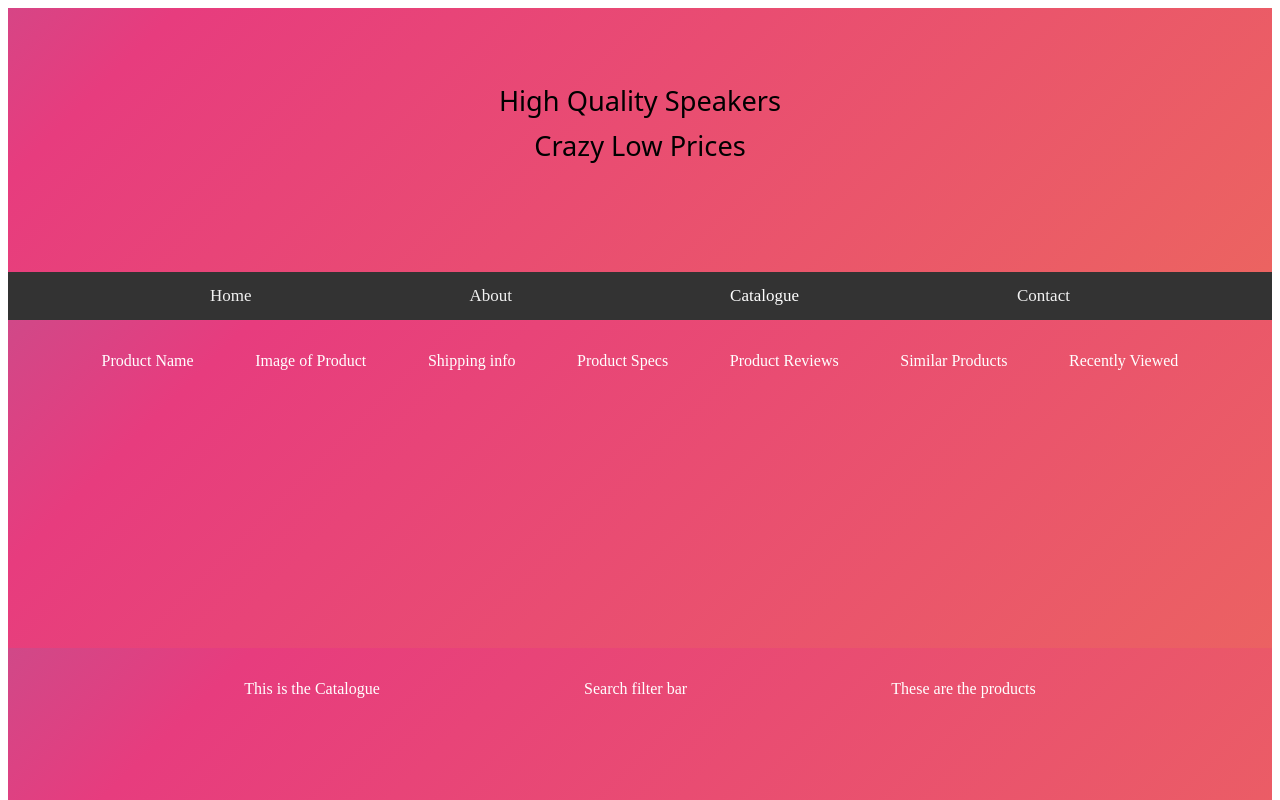
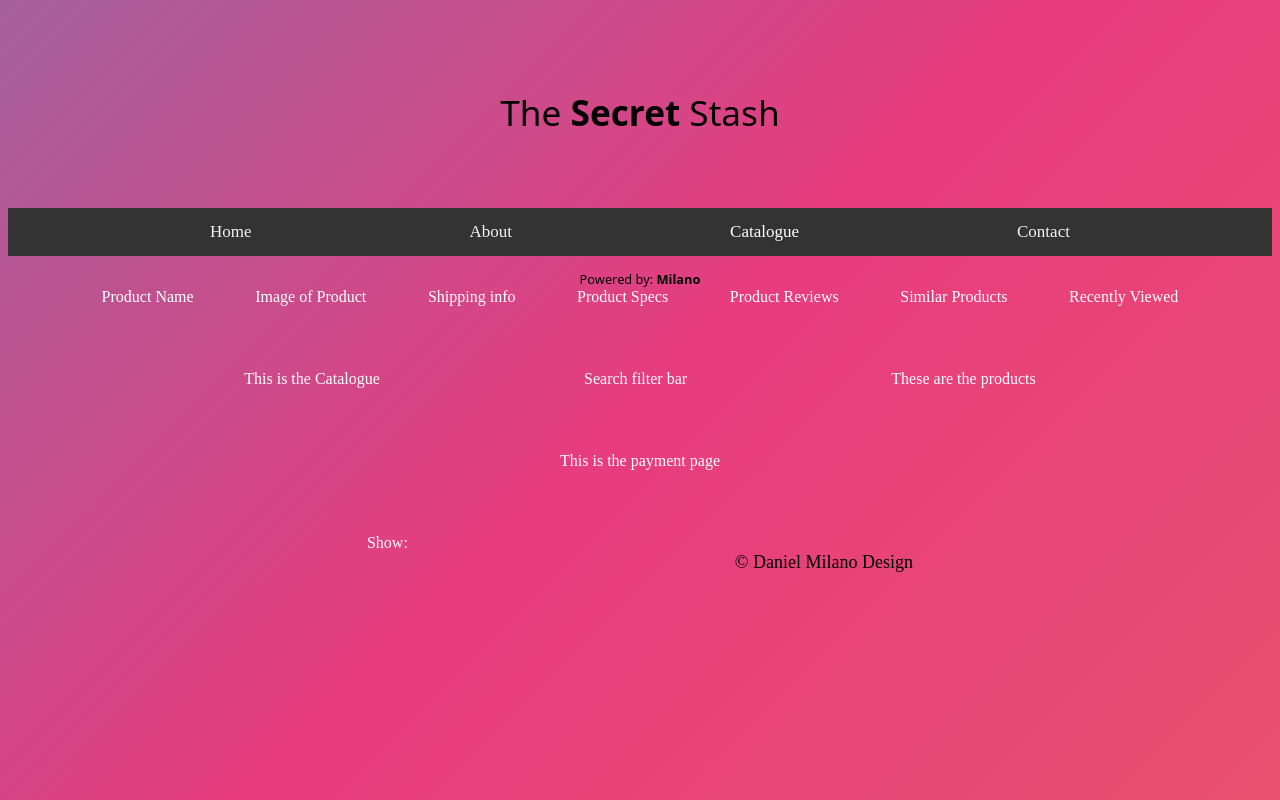
Before and after one commit to milano12345/speakerCatalogue, a React (Create React App) app in the folder catalogue/: page / in a window 1280 px wide. Shown: the top 800 px of the page. Built offline with nearby package versions, Linux system fonts and the light colour scheme.

Commit message:
updated name and header styling, changed gradient to wrap the entire page.

```diff
--- a/catalogue/src/App.css
+++ b/catalogue/src/App.css
@@ -25,9 +25,13 @@
 
 /* Header Styles */
 
-.test {
+.header {
+  margin: 13rem;
+}
+
+body {
   width: 100wh;
-  height: 33vh;
+  height: 100vh;
   color: #fff;
   background: linear-gradient(-45deg, #ee7752, #e73c7e, #23a6d5, #23d5ab);
   background-size: 400% 400%;
@@ -82,14 +86,25 @@
   justify-content: space-between;
 }
 
-h1,
-h6 {
-  font-size: 1.7rem;
+h1 {
+  font-size: 2.2rem;
   font-family: system-ui;
   font-weight: 300;
   text-align: center;
   position: absolute;
   top: 8%;
+  color: black;
+  right: 0;
+  left: 0;
+}
+
+h6 {
+  font-size: 0.8rem;
+  font-family: system-ui;
+  font-weight: 300;
+  text-align: center;
+  position: absolute;
+  top: 30%;
   color: black;
   right: 0;
   left: 0;
--- a/catalogue/src/components/Catalogue.js
+++ b/catalogue/src/components/Catalogue.js
@@ -1,7 +1,7 @@
 import React from "react";
 
 const Catalogue = () => (
-  <div className={"catalogue test"}>
+  <div className={"catalogue"}>
     This is the Catalogue
     <div className={"filterBar"}>Search filter bar</div>
     <div className={"productCatalogue"}>These are the products</div>
--- a/catalogue/src/components/Description.js
+++ b/catalogue/src/components/Description.js
@@ -1,7 +1,7 @@
 import React from "react";
 
 const Description = () => (
-  <div className={"description test"}>
+  <div className={"description"}>
     <div className={"productName"}>Product Name</div>
     <div className={"productImage"}>Image of Product</div>
     <div className={"shippingInfo"}>Shipping info</div>
--- a/catalogue/src/components/Footer.js
+++ b/catalogue/src/components/Footer.js
@@ -18,7 +18,7 @@ import { VisibilityFilters } from "../redux/actions/index";
 import ClassForm from "./ClassForm";
 
 const Footer = () => (
-  <div className="footer test">
+  <div className="footer">
     <span>Show: </span>
     {/* <FilterLink filter={VisibilityFilters.SHOW_ALL}>All</FilterLink>
     <FilterLink filter={VisibilityFilters.SHOW_ACTIVE}>Active</FilterLink>
--- a/catalogue/src/components/Header.js
+++ b/catalogue/src/components/Header.js
@@ -22,7 +22,7 @@ class Header extends React.Component {
   }
   render() {
     return (
-      <div className={this.state.animationClass}>
+      <div class="header">
         {/* <div className="imgcontainer">
           <img
             className="logo"
@@ -40,8 +40,12 @@ class Header extends React.Component {
             alt={"logo"}
           />
         </div> */}
-        <h1>High Quality Speakers</h1>
-        <h6>Crazy Low Prices</h6>
+        <h1>
+          The <strong>Secret</strong> Stash
+        </h1>
+        <h6>
+          Powered by: <strong>Milano</strong>
+        </h6>
       </div>
     );
   }
--- a/catalogue/src/components/Payment.js
+++ b/catalogue/src/components/Payment.js
@@ -1,7 +1,5 @@
 import React from "react";
 
-const Payment = () => (
-  <div className="payment test">This is the payment page</div>
-);
+const Payment = () => <div className="payment">This is the payment page</div>;
 
 export default Payment;
```
